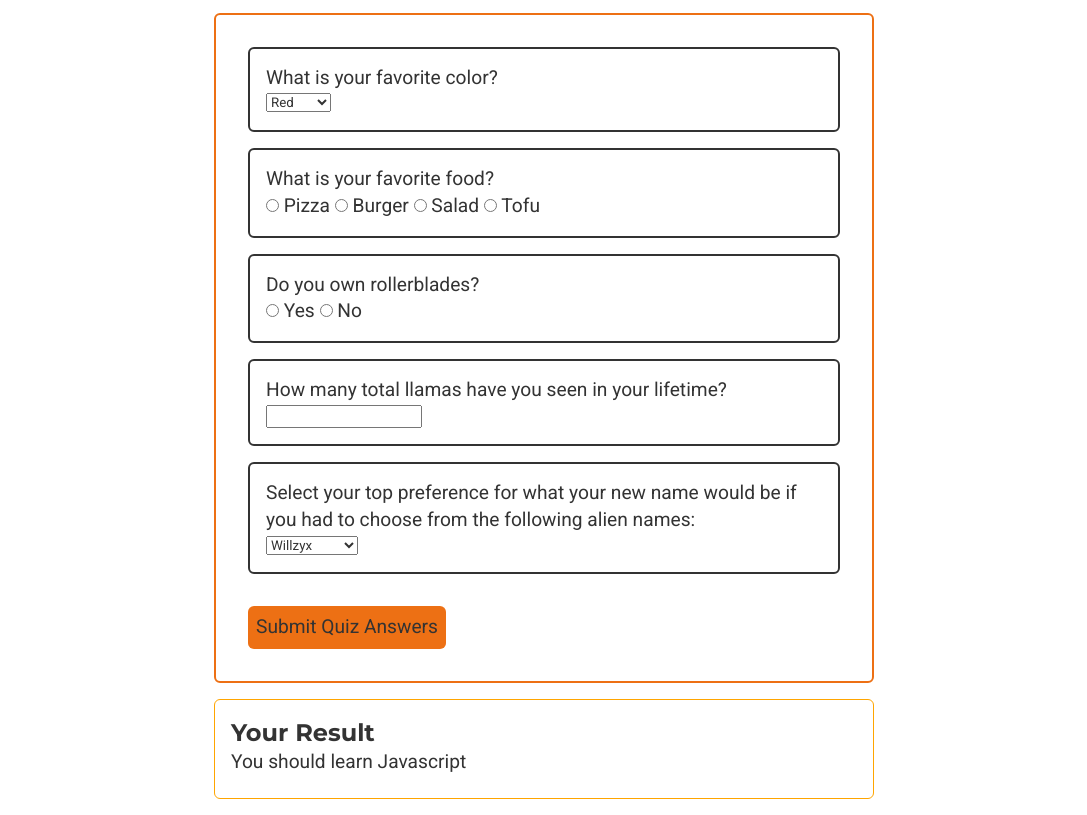
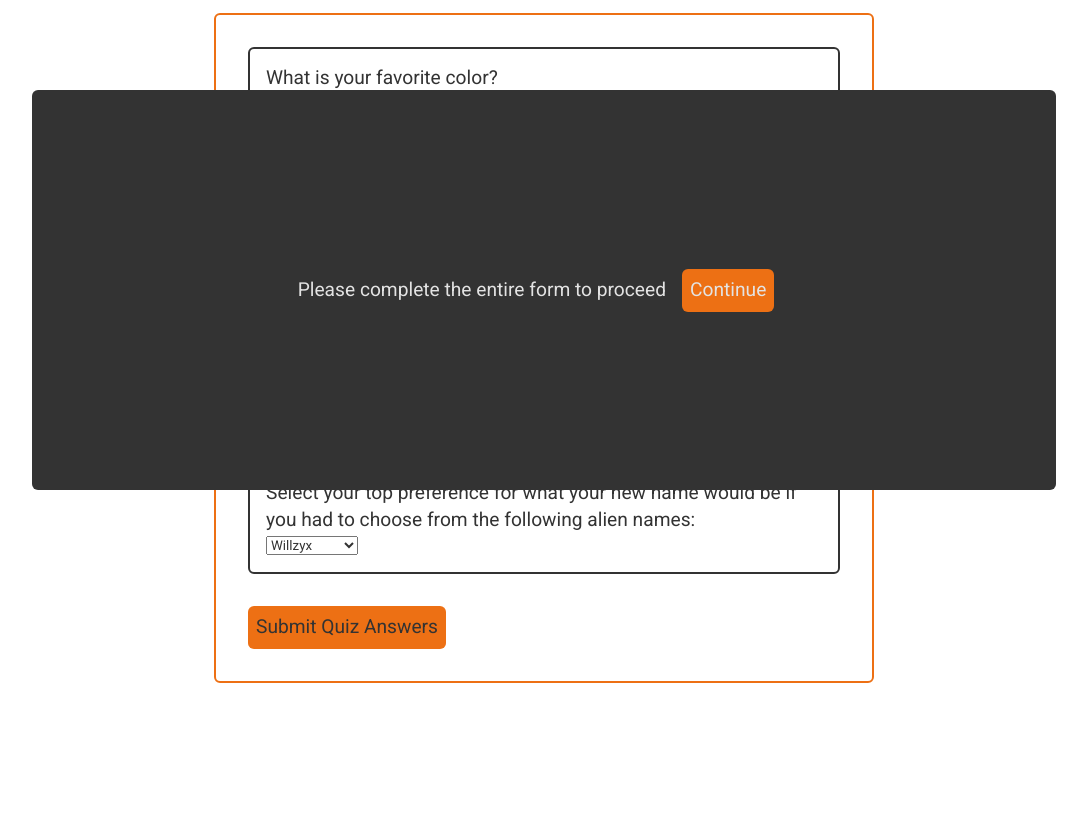
Before and after one commit to kylechinick/programming-language-quiz, a plain HTML site: page index.html in a window 1280 px wide. Both pictures are taken after typing "5" into the empty fields and a click on the button "Submit Quiz Answers". Shown: the part 118-933 px from the top of the page, without its empty margins (96-1183 px from the left). After the commit the page ends 817 px from the top, so only its background shows below. Drawn offline with nearby package versions, Linux system fonts and the light colour scheme.

Commit message:
WIP add shake effect to form and add popup message if any input value is missing

```diff
--- a/css/styles.css
+++ b/css/styles.css
@@ -9,6 +9,9 @@
 
 body {
   padding: 1rem;
+  display: flex;
+  align-items: center;
+  justify-content: center;
 }
 
 main {
@@ -63,7 +66,29 @@ button:active {
 
 #language-quiz-result-container {
   display: none;
-  border: 1px solid orange;
+  border: 2px solid rgb(1, 106, 1);
   min-width: 100px;
   min-height: 100px;
 }
+
+.warning {
+  border: 2px solid red;
+}
+
+.warning-message {
+  z-index: 10;
+  position: fixed;
+  display: flex;
+  align-items: center;
+  justify-content: center;
+  padding: 1rem;
+  width: 80%;
+  height: 50%;
+  background-color: #333;
+  font-size: 2.5rem;
+  border-radius: 6px;
+}
+
+.light-color {
+  color: #e3e3e3;
+}
--- a/index.html
+++ b/index.html
@@ -16,6 +16,11 @@
     ></script>
     <link rel="stylesheet" href="./css/styles.css" />
     <script src="./js/jquery-3.6.0.js"></script>
+    <script
+      src="https://code.jquery.com/ui/1.13.1/jquery-ui.min.js"
+      integrity="sha256-eTyxS0rkjpLEo16uXTS0uVCS4815lc40K2iVpWDvdSY="
+      crossorigin="anonymous"
+    ></script>
     <script src="./js/scripts.js"></script>
     <title>Programming Language Quiz</title>
   </head>
--- a/js/scripts.js
+++ b/js/scripts.js
@@ -1,11 +1,11 @@
-function quizAnalyzer(colorParam) {
-  if (colorParam === 'red' || colorParam === 'yellow') {
+function quizAnalyzer(response1) {
+  if (response1 === 'red' || response1 === 'yellow') {
     const quizResult = 'You should learn Javascript';
     $('#language-quiz-result-announcement').text(quizResult);
-  } else if (colorParam === 'blue' || colorParam === 'green') {
+  } else if (response1 === 'blue' || response1 === 'green') {
     const quizResult = 'You should learn C#';
     $('#language-quiz-result-announcement').text(quizResult);
-  } else if (colorParam === 'orange' || colorParam === 'purple') {
+  } else if (response1 === 'orange' || response1 === 'purple') {
     const quizResult = 'You should learn Python';
     $('#language-quiz-result-announcement').text(quizResult);
   } else {
@@ -17,6 +17,16 @@ function quizAnalyzer(colorParam) {
 
 function showLanguageQuizResultContainer() {
   $('#language-quiz-result-container').show();
+}
+
+function warningMessage() {
+  $(
+    `<div id="incomplete-form-warning"><p class="light-color">Please complete the entire form to proceed</p><button class="light-color">Continue</button>`
+  ).appendTo('body');
+  $('#incomplete-form-warning').addClass('warning-message');
+  $('#incomplete-form-warning > button').click(function () {
+    $('#incomplete-form-warning').remove();
+  });
 }
 
 $(document).ready(function () {
@@ -35,13 +45,18 @@ $(document).ready(function () {
 
     const alienNameResponse = $('#alienNameQuestion').val();
 
-    quizAnalyzer(
-      colorResponse,
-      foodResponse,
-      rollerbladesResponse,
-      llamasResponse,
-      alienNameResponse
-    );
+    if (
+      !colorResponse ||
+      !foodResponse ||
+      !rollerbladesResponse ||
+      !llamasResponse ||
+      !alienNameResponse
+    ) {
+      // alert('Please complete the entire form to proceed');
+      warningMessage();
+      $('form').effect('shake');
+    } else {
+      quizAnalyzer(colorResponse);
 
       showLanguageQuizResultContainer();
 
@@ -51,5 +66,6 @@ $(document).ready(function () {
         $('#language-quiz-result-container').hide();
         $('#language-quiz-result-announcement').empty();
       });
+    }
   });
 });
```
Lines whose indentation alone changed are shown as unchanged.
